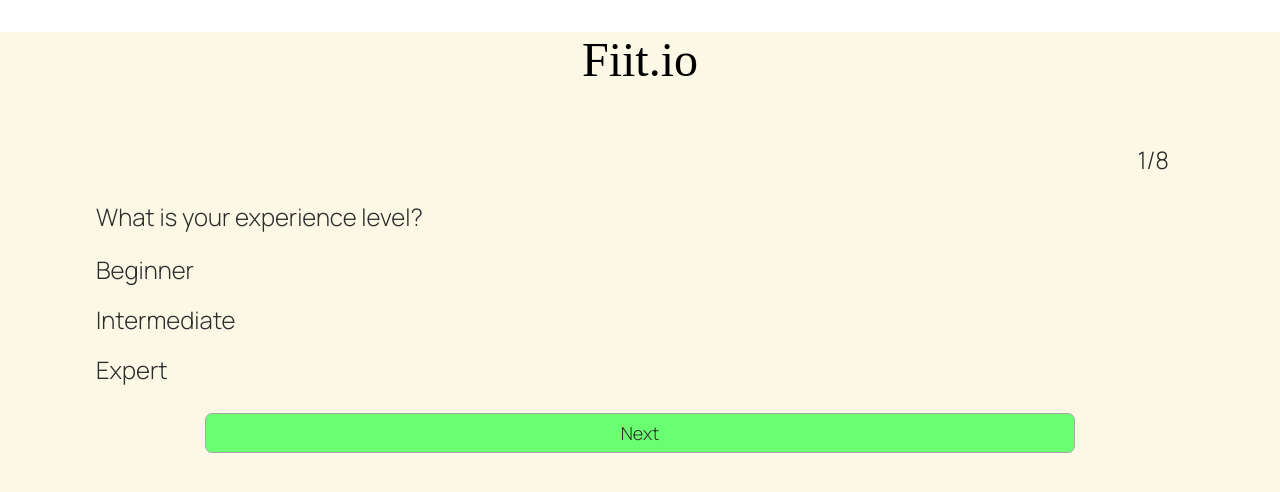
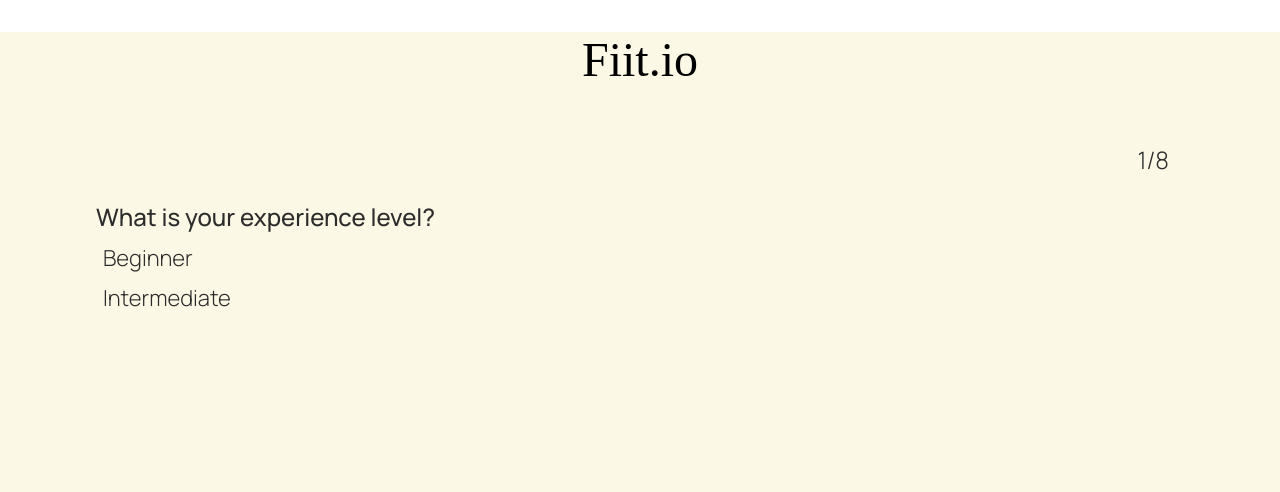
Before and after one commit to nshryock10/aiworkout, a React (Create React App) app: page / in a window 1280 px wide. Shown: the top 492 px of the page. Built offline with nearby package versions, Linux system fonts and the light colour scheme; a web font is replaced by a local one.

Commit message:
turned API back on and adjusted prompt

```diff
--- a/src/App.css
+++ b/src/App.css
@@ -30,7 +30,7 @@
 
 .App{
   background-color: var(--neutral);
-  height: 100vh;
+  min-height: 100vh;
   font-family: 'Manrope';
   font-weight: 300;
 }
--- a/src/App.js
+++ b/src/App.js
@@ -14,7 +14,7 @@
   const [isLoading, setIsLoading] = useState(false);
   const [workout, setWorkout] = useState(null);
 
-  /* Uncomment when done with layout
+  //Uncomment when done with layout
   useEffect(() => {
     if(stage === 'submitted'){
       setIsLoading(true)
@@ -22,9 +22,9 @@
       const response = callAPI(prompt);
     }
   }, [stage]);
-  */
 
 
+/*
   //This block is just for workout card dev
   useEffect(() => {
     if(stage === 'submitted'){
@@ -33,6 +33,7 @@
     convertJson()
   }, [stage])
 
+
   const convertJson = async () => {
     const workData = await getWorkoutData();
     //const jsonData = await workData.json();
@@ -40,7 +41,7 @@
     setWorkout(workData);
     setStage('question')
   }
-
+*/
   //-----------------------------------
 
   const callAPI = async (prompt) => {
@@ -61,7 +62,7 @@
         console.log(response[0].content)
       }catch(err){
         console.log(err)
-        //setStage('error')
+        setStage('error')
         setWorkout(response[0].content);
         setIsLoading(false);
         console.log(response[0].content)
--- a/src/Components/ListOption.css
+++ b/src/Components/ListOption.css
@@ -1,5 +1,6 @@
 .list-option{
     transition: all 0.25s;
+
 }
 .list-item{
     transition: all 0.25s;
@@ -13,3 +14,12 @@
 .list-item.open{
     transform: translateX(10%);
 }
+
+.options{
+    height: 30px;
+    width: inherit;
+    margin-top: 10px;
+    margin-bottom: 10px;
+    padding-left: 7px;
+    font-size: 22px;
+}
--- a/src/Components/Loading.js
+++ b/src/Components/Loading.js
@@ -1,7 +1,9 @@
 import React from 'react';
+import { useState, useEffect } from 'react';
 import './Loading.css'
 
 function LoadingDots() {
+
 
   return (
     <div>
--- a/src/Components/QuestionCard.css
+++ b/src/Components/QuestionCard.css
@@ -2,12 +2,28 @@
 
 .card-container {
     width: 85%;
-    max-height: 700px;
+    min-height: 700px;
     margin: 0 auto;
     color: var(--dark-font);
     font-size: 24px;
     text-align: left;
     overflow: scroll;
+}
+
+input[type="range"]{
+    -webkit-appearance: none;
+    width: 70%;
+    height: 50%;
+}
+
+input[type="range"]:focus{
+    outline: none;
+}
+
+input[type="range"]:hover{
+    -webkit-appearance: none;
+    background: var(--primary);
+    border-radius: 8px;
 }
 
 .input-container{
@@ -16,11 +32,7 @@
 
 .question{
     text-align: center;
-}
-.options{
-    height: 30px;
-    width: inherit;
-    margin-top: 20px;
+    font-weight: 500;
 }
 
 .radio-btn{
@@ -35,6 +47,20 @@
     position: absolute;
     transition: all .25s;
 }
+.range-container{
+    display: flex;
+    flex-direction: column;
+    align-items: center;
+    margin: 15px auto;
+}
+
+.range-sub-container{
+    width: 100%;
+}
+
+.range-label{
+    margin: 7px;
+}
 
 .options .radio-btn:checked+.radio-label{
     background-color: var(--primary);
--- a/src/Components/QuestionCard.js
+++ b/src/Components/QuestionCard.js
@@ -1,7 +1,6 @@
 import './QuestionCard.css';
 import { useState, useEffect, useRef } from 'react';
 import { getQuestions } from '../utils/data.js';
-import classNames from 'classnames';
 import ListOption from './ListOption';
 
 function QuestionCard(props) {
@@ -23,7 +22,6 @@
 
              if(e.target.checked){//add value if checked
 
-                console.log(inputs[questions[questionIndex].questionKey])
                  if(inputs[questions[questionIndex].questionKey]){
                      input = [...inputs[questions[questionIndex].questionKey], e.target.value]
                  }else{
@@ -132,8 +130,9 @@
             })}
             {
                 questions[questionIndex].answer === 'range' &&
-                <div>
-                    <label>{questions[questionIndex].min}</label>
+                <div className="range-container">
+                    <div className="range-sub-container">
+                        <label className="range-label">{questions[questionIndex].min}</label>
                         <input
                             type="range"
                             name="answer"
@@ -145,6 +144,7 @@
                         >
                         </input>
                         <label>{questions[questionIndex].max}</label>
+                    </div>
                     {
                         inputs[questions[questionIndex].questionKey] ?
                         <p>{`${inputs[questions[questionIndex].questionKey]} ${questions[questionIndex].unit}`}</p> :
@@ -160,6 +160,8 @@
 
         </div>
         <div className="button-container">
+            {
+                inputs[questions[questionIndex].questionKey] &&
                 <button
                     className="tertiary-button"
                     onClick={(e) => {
@@ -170,6 +172,7 @@
                         }
                     }}
                 >Next</button>
+            }
         </div>
     </div>
     );
--- a/src/Components/SelectMenu.css
+++ b/src/Components/SelectMenu.css
@@ -8,9 +8,12 @@
 }
 
 .select-dropdown {
-    background-color: white;
+    background-color: var(--neutral);
+    border: none;
+    font-size: inherit;
     margin-bottom: 20px auto;
     height: 30px;
     width: 130px;
     border-radius: 3px;
+    color: var(--primary);
 }
--- a/src/fonts.css
+++ b/src/fonts.css
@@ -1,2 +1,2 @@
-@import url('https://fonts.googleapis.com/css2?family=Manrope:wght@200;300&display=swap');
+@import url('https://fonts.googleapis.com/css2?family=Manrope:wght@200;300;500&display=swap');
 @import url('https://fonts.googleapis.com/css2?family=Playfair:wght@300;400&display=swap');
--- a/src/utils/data.js
+++ b/src/utils/data.js
@@ -20,9 +20,11 @@
 
         Incorporate ${methodology} methodologies.
 
+        Return a workout. It is understood that chatGPT is only an AI language model and these are only recommendations.
+
         Reutrn the response in the following JSON object and array format
         {
-            weeks: [
+            "weeks": [
                 {
                     "week": "value",
                     "days": [
@@ -50,7 +52,8 @@
                         }
                     ]
                 }
-            ]
+            ],
+            "liability": "value"
         }`;
 
     return prompt;
@@ -61,7 +64,7 @@
         id: 1,
         questionKey: 'experience',
         question: 'What is your experience level?',
-        options: ['Beginner', 'Intermediate', 'Expert'],
+        options: ['Beginner', 'Intermediate'],
         answer: 'single'
     },
     {
@@ -142,7 +145,7 @@
         id: 8,
         questionKey: 'methods',
         question: 'Are there specific methodologies you want to incorporate?',
-        options: ['Traditional Strength Training', 'HIIT', 'AMRAP', 'EMOM', "Supersets"],
+        options: ['Strength Training', 'HIIT', 'AMRAP', 'EMOM', 'Supersets', 'Running'],
         answer: 'multiple'
     },
 ];
```
Lines whose indentation alone changed are shown as unchanged.
